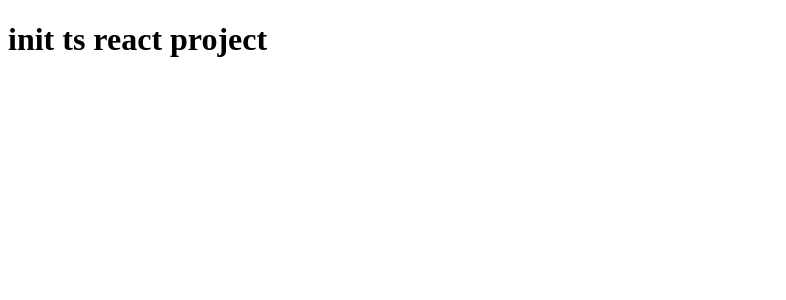
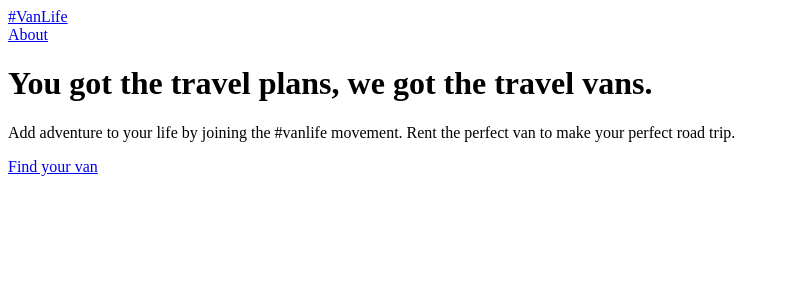
Before and after one commit to m-essam-s/vanlife, a React (Vite) app: page / in a window 1280 px wide. Shown: the top 300 px of the page, without its empty margins (0-786 px from the left). Built offline with nearby package versions, Linux system fonts and the light colour scheme.

Commit message:
Updated: Configure React router

```diff
--- a/src/App.tsx
+++ b/src/App.tsx
@@ -1,11 +1,23 @@
+import { BrowserRouter, Routes, Route, Link } from "react-router-dom"
+import Home from "./pages/Home"
+import About from "./pages/About"
 import './App.css'
 
 const App = () => {
 
   return (
-    <>
-      <h1>init ts react project</h1>
-    </>
+    <BrowserRouter>
+      <header>
+        <Link className="site-logo" to="/">#VanLife</Link>
+        <nav>
+          <Link to="/about">About</Link>
+        </nav>
+      </header>
+      <Routes>
+        <Route path="/" element={<Home />} />
+        <Route path="/about" element={<About />} />
+      </Routes>
+    </BrowserRouter>
   )
 }
 
```
